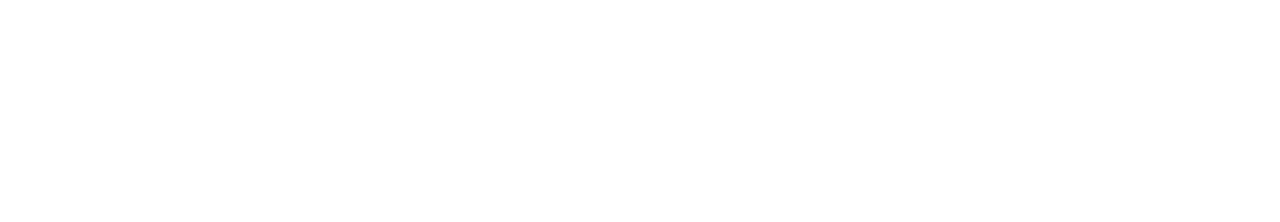
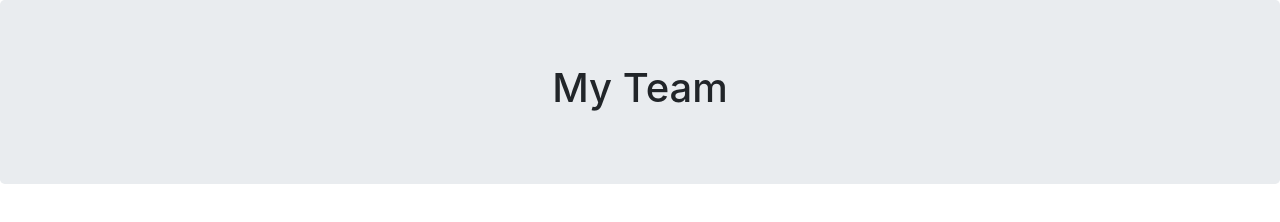
Before and after one commit to pangsua26/homework10_employeeSummary, a website: page output/team.html in a window 1280 px wide. Drawn offline with nearby package versions, Linux system fonts and the light colour scheme.

Commit message:
created my team jumbotron

```diff
--- a/output/team.html
+++ b/output/team.html
@@ -5,7 +5,7 @@
 <head>
     <meta charset="UTF-8">
     <meta name="viewport" content="width=device-width, initial-scale=1.0">
-    <title>Team Summary</title>
+    <title>My Team</title>
     <link rel="stylesheet" href="https://stackpath.bootstrapcdn.com/bootstrap/4.3.1/css/bootstrap.min.css"
     integrity="sha384-ggOyR0iXCbMQv3Xipma34MD+dH/1fQ784/j6cY/iJTQUOhcWr7x9JvoRxT2MZw1T" crossorigin="anonymous">
 <script src="https://kit.fontawesome.com/c502137733.js"></script>
@@ -14,7 +14,9 @@
 <body>
     <div class = "container-fluid" >
         <div class = "row">
-
+            <div class = "col-12 jumbotron mb-3 team-heading">
+                <h1 class = "text-center">My Team</h1>
+            </div>
         </div>
     </div>
 
```
